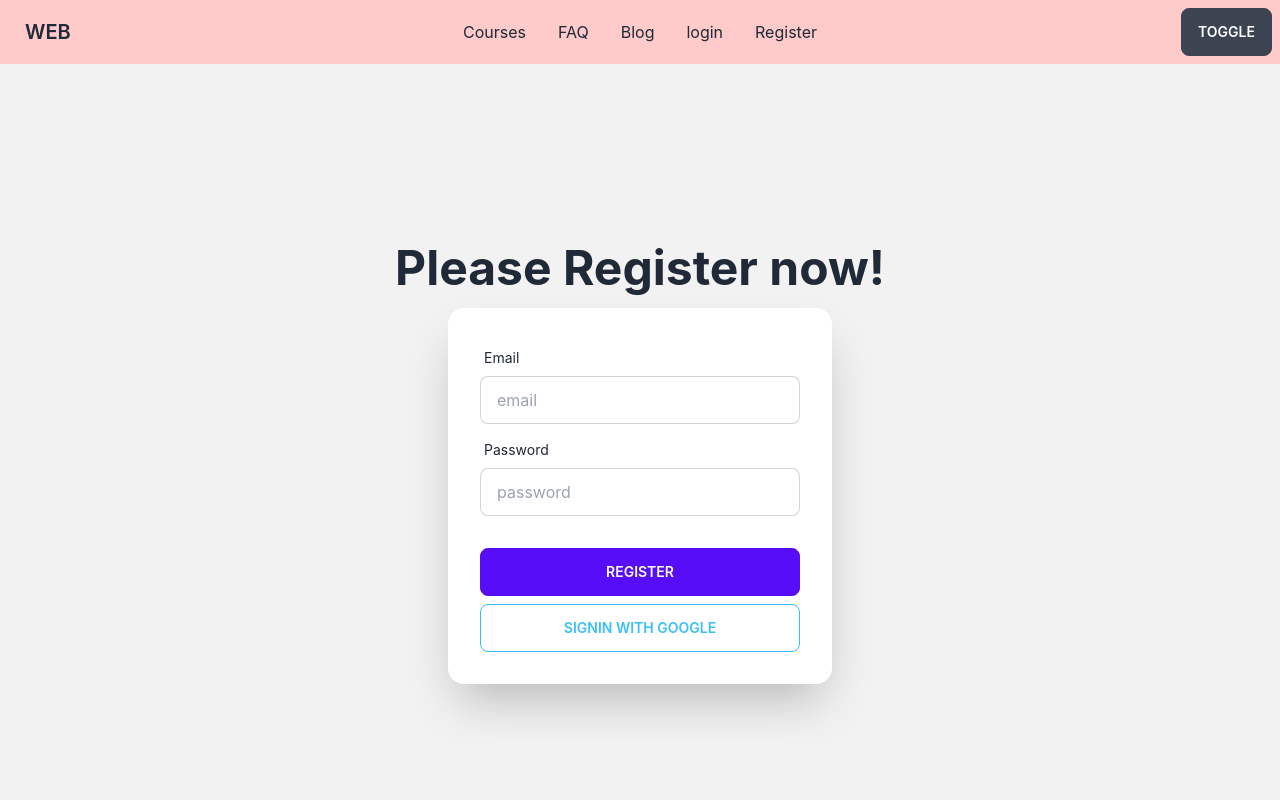
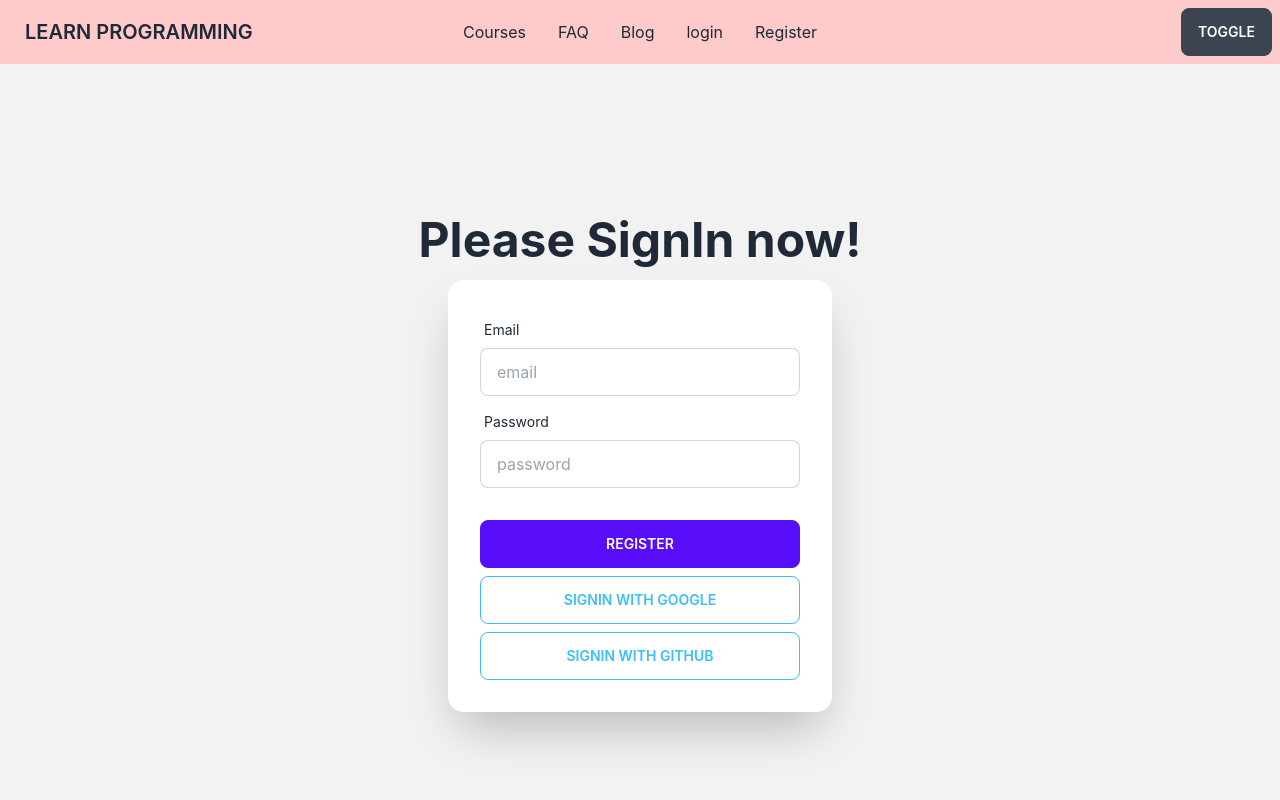
Before and after one commit to Mousumi2001/assignment-11, a React (Create React App) app: page /login in a window 1280 px wide. Shown: the top 800 px of the page. Built offline with nearby package versions, Linux system fonts and the light colour scheme.

Commit message:
create github sing in button

```diff
--- a/public/index.html
+++ b/public/index.html
@@ -22,7 +22,7 @@
       work correctly both with client-side routing and a non-root public URL.
       Learn how to configure a non-root public URL by running `npm run build`.
     -->
-  <title>Web development</title>
+  <title>Learn Programming</title>
 </head>
 
 <body>
--- a/src/UserContext/UserContext.js
+++ b/src/UserContext/UserContext.js
@@ -23,7 +23,11 @@ const UserContext = ({ children }) => {
         signInWithPopup(auth, provider)
     }
 
-    const value = { user, createUser, signIn, googleSign }
+    const githubSign = (provider) => {
+        signInWithPopup(auth, provider)
+    }
+
+    const value = { user, createUser, signIn, googleSign, githubSign }
     return (
         < div >
             <AuthContext.Provider value={value}>
--- a/src/component/Courses/Courses.js
+++ b/src/component/Courses/Courses.js
@@ -9,12 +9,12 @@ const Courses = () => {
             <div className='bg-red-300  w-1/4 h-screen text-center text-xl'>
                 {
                     courses.map(course => <p key={course.id}>
-                        <Link>{course.name}</Link>
+                        <button className="btn glass m-3 "><Link>{course.name}</Link></button>
                     </p>)
                 }
 
             </div>
-            <div className='w-3/4 grid grid-cols-2 gap-5 pt-8 pl-16'>
+            <div className='w-3/4 grid grid-cols-2 gap-5 pt-5 pl-16'>
                 {
                     courses.map(course => <Cart key={course.id} course={course}></Cart>)
                 }
--- a/src/component/Header/Header.js
+++ b/src/component/Header/Header.js
@@ -11,7 +11,7 @@ const Header = () => {
                             <svg xmlns="http://www.w3.org/2000/svg" className="h-5 w-5" fill="none" viewBox="0 0 24 24" stroke="currentColor"><path strokeLinecap="round" strokeLinejoin="round" strokeWidth="2" d="M4 6h16M4 12h8m-8 6h16" /></svg>
                         </label>
                         <ul tabIndex={0} className="menu menu-compact dropdown-content mt-3 p-2 shadow bg-base-100 rounded-box w-52">
-                            <img src="https://tse3.mm.bing.net/th?id=OIP.ylNItzC9JMs3kAtLXuHJMQHaFK&pid=Api&P=0" />
+
                             <li><Link to='/courses'>Courses</Link></li>
                             <li><Link to='/faq'>FAQ</Link></li>
                             <li><Link to='/blog'>Blog</Link></li>
@@ -19,7 +19,8 @@ const Header = () => {
                             <li><Link to='/register'>Register</Link></li>
                         </ul>
                     </div>
-                    <a className="btn btn-ghost normal-case text-xl">WEB</a>
+
+                    <a className="btn btn-ghost normal-case text-xl">LEARN PROGRAMMING</a>
                 </div>
                 <div className="navbar-center hidden lg:flex">
                     <ul className="menu menu-horizontal p-0">
--- a/src/component/Router/Routers.js
+++ b/src/component/Router/Routers.js
@@ -2,6 +2,7 @@ import React from 'react';
 import { createBrowserRouter, RouterProvider } from 'react-router-dom';
 import Main from '../../layout/Main';
 import Blog from '../Blog/Blog';
+import Cart from '../Cart/Cart';
 import Courses from '../Courses/Courses';
 import FAQ from '../FAQ/FAQ';
 import Register from '../Register/Register';
@@ -35,6 +36,10 @@ const Routers = () => {
                     path: '/register',
                     element: <Register></Register>
                 },
+                // {
+                //     path: '/courses/:id',
+                //     element: <Cart></Cart>
+                // }
             ]
         }
     ])
--- a/src/component/SignIn/SignIn.js
+++ b/src/component/SignIn/SignIn.js
@@ -1,12 +1,13 @@
-import { GoogleAuthProvider } from 'firebase/auth';
+import { GithubAuthProvider, GoogleAuthProvider } from 'firebase/auth';
 import React from 'react';
 import { useContext } from 'react';
 import { AuthContext } from '../../UserContext/UserContext';
 
 const SignIn = () => {
 
-    const { signIn, googleSign } = useContext(AuthContext);
+    const { signIn, googleSign, githubSign } = useContext(AuthContext);
     const provider = new GoogleAuthProvider();
+    const githubProvider = new GithubAuthProvider();
 
     const handlSubmit = event => {
         event.preventDefault()
@@ -32,13 +33,21 @@ const SignIn = () => {
             .catch(error => console.error(error))
     }
 
+    const handlGithub = () => {
+        githubSign(githubProvider)
+            .then(result => {
+                const user = result.user;
+                console.log(user)
+            })
+            .catch(error => console.error(error))
+    }
+
     return (
         <div>
             <div className="hero min-h-screen bg-base-200">
                 <div className="hero-content flex-col ">
                     <div className="text-center lg:text-left">
-                        <h1 className="text-5xl font-bold">Please Register now!</h1>
-
+                        <h1 className="text-5xl font-bold">Please SignIn now!</h1>
                     </div>
                     <div className="card flex-shrink-0 w-full max-w-sm shadow-2xl bg-base-100">
                         <form onSubmit={handlSubmit} className="card-body">
@@ -60,6 +69,7 @@ const SignIn = () => {
                                 <button className="btn btn-primary">Register</button>
                             </div>
                             <button onClick={handlGoogle} className="btn btn-outline btn-info">SignIn With Google</button>
+                            <button onClick={handlGithub} className="btn btn-outline btn-info">SignIn With Github</button>
 
                         </form>
                     </div>
```
